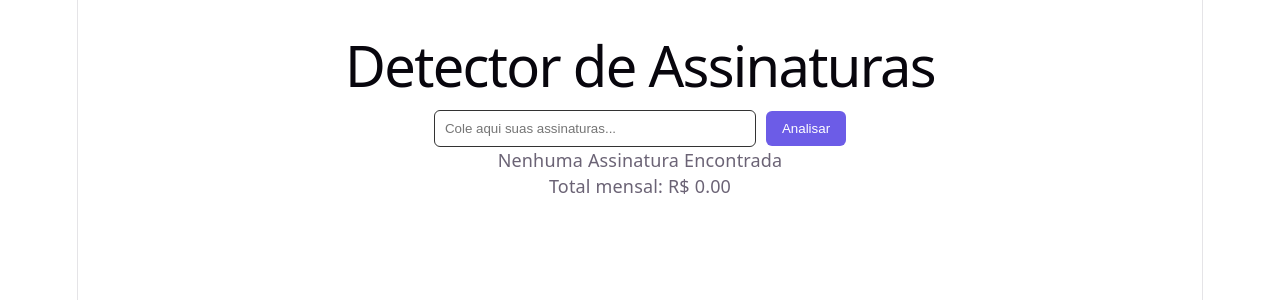
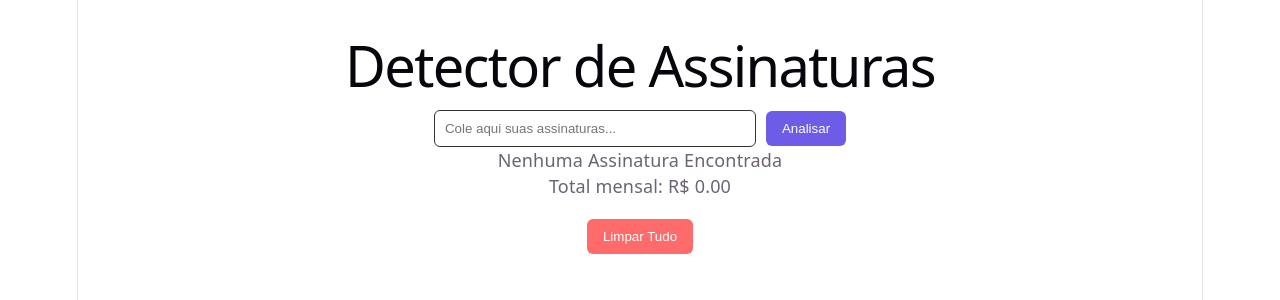
Before and after one commit to thiagobalonyi/subscription-detector, a React (Vite) app: page / in a window 1280 px wide. Shown: the top 300 px of the page. Built offline with nearby package versions, Linux system fonts and the light colour scheme.

Commit message:
adicionar botão para limpar todas as assinaturas

```diff
--- a/src/App.tsx
+++ b/src/App.tsx
@@ -19,6 +19,11 @@ const extrairNumero = (valor: string) => {
       .trim()
   );
 };
+
+const limparTudo = () => {
+    setResultado([]);
+    localStorage.removeItem("assinaturas");
+  };
 
   const analisarTexto = () => {
     const linhas = texto.split("\n");
@@ -110,6 +115,22 @@ const extrairNumero = (valor: string) => {
       <p>
         Total mensal: R$ {total.toFixed(2)}
       </p>
+
+      <button
+      onClick={limparTudo}
+      style={{
+        marginTop: 20,
+        padding: "10px 16px",
+        borderRadius: 6,
+        backgroundColor: "#ff6b6b",
+        color: "#fff",
+        border: "none",
+        cursor: "pointer",
+      }}
+      >
+        Limpar Tudo
+      </button>
+
     </div>
   );
 }
```
